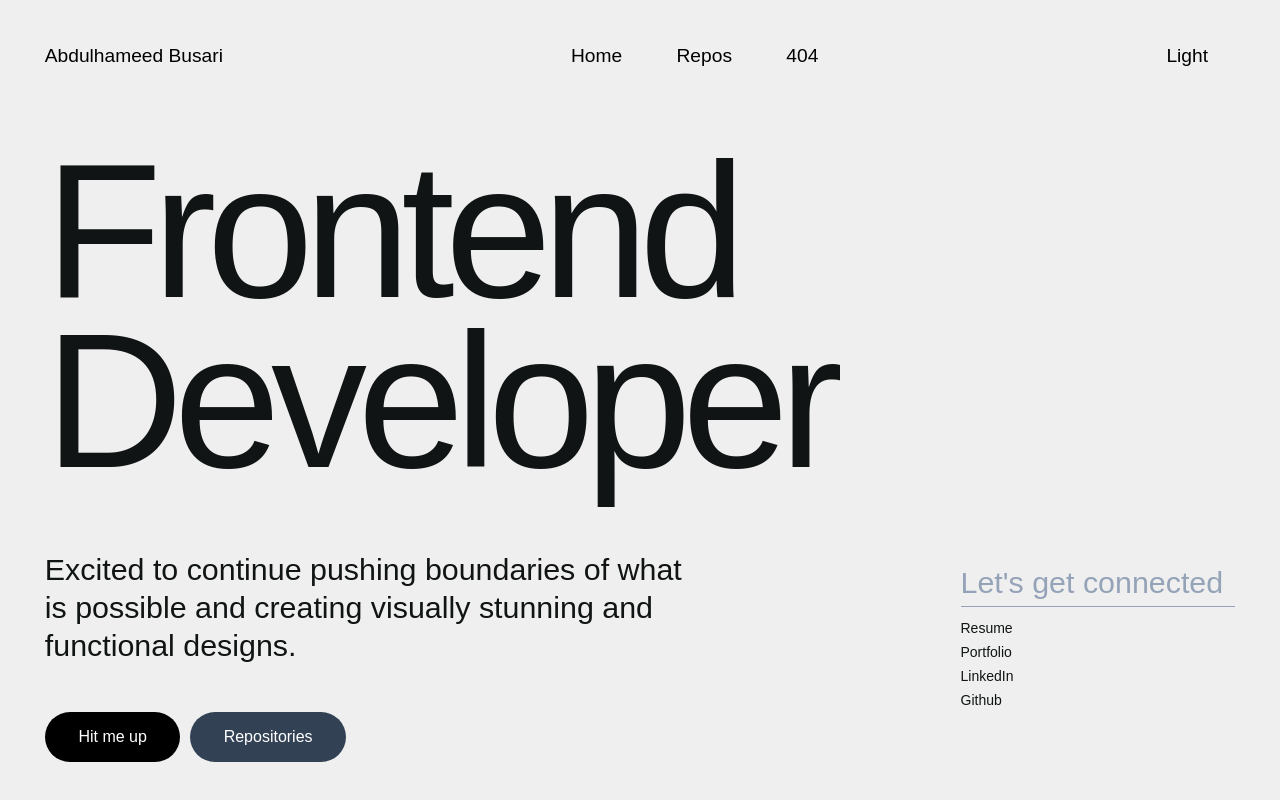
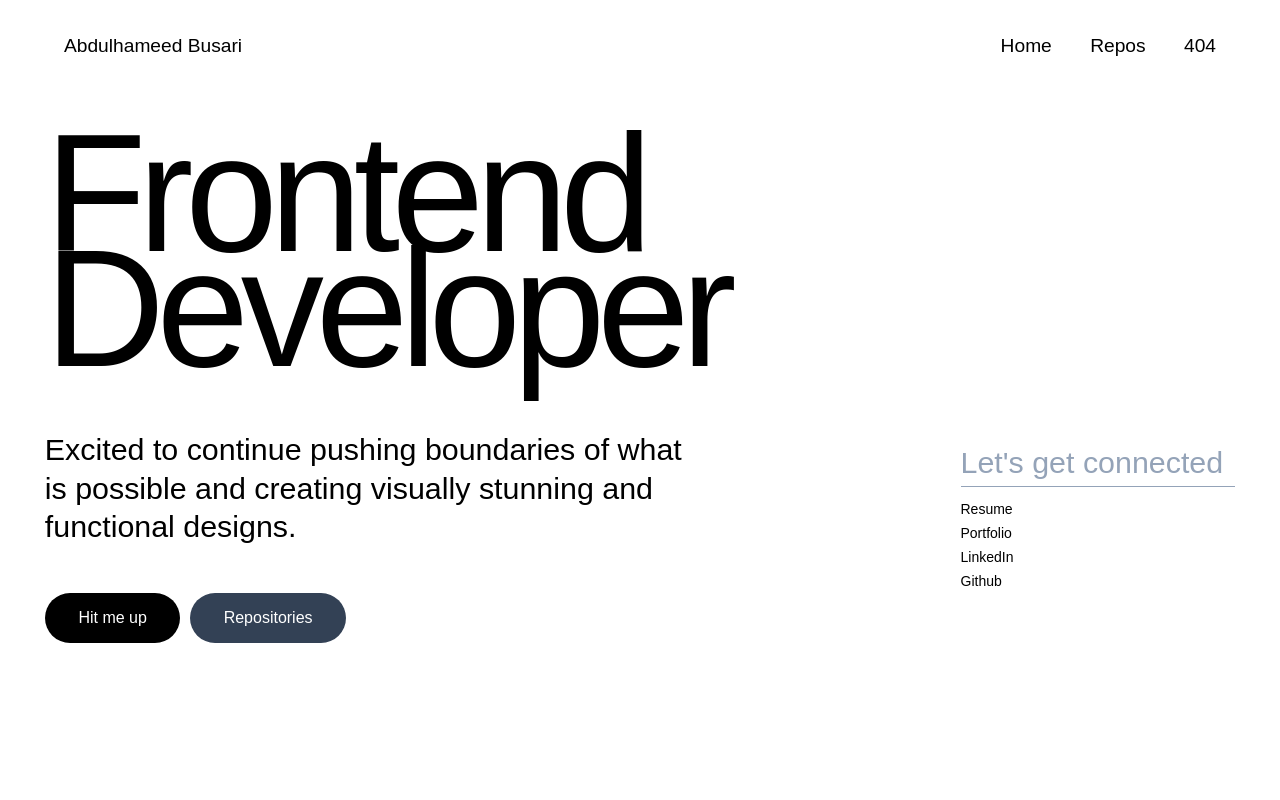
Before and after one commit to 0xlarmideh/vue-repos, a Vue app: page / in a window 1280 px wide. Built offline with nearby package versions, Linux system fonts and the light colour scheme; a web font is replaced by a local one.

Commit message:
Initialized and implemented AOS for animations

```diff
--- a/package.json
+++ b/package.json
@@ -10,6 +10,7 @@
   "dependencies": {
     "@fortawesome/fontawesome-free": "^6.3.0",
     "@mdi/font": "^7.1.96",
+    "aos": "^3.0.0-beta.6",
     "axios": "^1.3.4",
     "core-js": "^3.8.3",
     "vue": "^3.2.13",
--- a/src/App.vue
+++ b/src/App.vue
@@ -19,9 +19,5 @@ export default {
   padding: 0 1.4rem;
 }
 
-body {
-  color: #111414;
-  background-color: #efefef;
 
-}
 </style>
--- a/src/components/Button.vue
+++ b/src/components/Button.vue
@@ -1,5 +1,5 @@
 <template>
-  <button  :href="[link]" :class="['py-[.8rem]', 'px-[2.1rem]', 'rounded-full', 'text-white', className ]">{{ text }}</button>
+  <button  :href="[link]" :class="['py-[.8rem]', 'px-[2.1rem]', 'rounded-full', 'text-white',  className ]">{{ text }}</button>
 </template>
 
 <script>
--- a/src/components/Layout.vue
+++ b/src/components/Layout.vue
@@ -1,29 +1,31 @@
 <template>
-  <nav class="layout-navs py-[1.7rem] max-md:py-[.4rem] max-md:text-[16px]">
+  <nav class="layout-navs py-[1.7rem] max-md:py-[.4rem] max-md:text-[16px] text-black">
     <p class="layout-link name">Abdulhameed Busari</p>
     <div>
-      <router-link class="layout-link " to="/">Home</router-link>
+      <router-link class="layout-link  " to="/">Home</router-link>
     <router-link class="layout-link" to="/repositories">Repos</router-link>
     <router-link class="layout-link" to="/404">404</router-link>
   </div>
 
-    <div class="color-mode">
-    <p class="layout-link">Light</p>
-    </div>
   </nav>
 </template>
 
-<style>
+<script>
+
+
+export default {
+
+}
+</script>
+
+<style type="text/tailwindcss">
 nav {
   display: flex;
   justify-content: space-between;
   align-items: center;
   gap: 1rem;
   color: black;
-  /* padding: 0 1.4rem; */
-
-  /* padding: .8rem 0; */
-  margin: .9rem 0;
+  margin: .3rem 0;
 }
 
 .layout-navs {
@@ -31,25 +33,39 @@ nav {
 
 }
 .layout-link {
+  position: relative;
   list-style: none;
-  padding: 0 1.7rem;
+  margin: 0 1.2rem;
+  padding: 0 ;
   cursor: pointer;
   text-decoration: none;
-  color: black;
-  border-radius: 10px;
-  transition: border-color 0.2s ease-in-out;
-  /* margin: 1rem 0; */
 }
+
+  .layout-link::after {
+    content: "";
+    background: white;
+    height: 1.5px;
+    width: 0%;
+    left: 0;
+    bottom: -5px;
+    position:absolute;
+    transition-duration: .5s;
+  }
+
+  .layout-link:hover::after {
+    width: 100%;
+  }
+
 
 .name {
   padding-left: 0;
 }
 
-.layout-link:hover {
+/* .layout-link:hover {
   border-color: #ccc;
-}
+} */
 
-@media (max-width:801px)  {
+@media (max-width:987px)  {
   .layout-link {
     padding: 0 .6rem
   }
--- a/src/main.js
+++ b/src/main.js
@@ -3,5 +3,17 @@ import App from "./App.vue";
 import router from "./router";
 
 import './index.css'
+import AOS from 'aos';
+import 'aos/dist/aos.css';
+
+<script>
+  onCreated()
+  {AOS.init({
+    offset: 120, // offset (in px) from the original trigger point
+    delay: 300, // values from 0 to 3000, with step 50ms
+    duration: 2000, // values from 0 to 3000, with step 50ms
+    easing: "ease", // default easing for AOS animations
+  })}
+</script>;
 
 createApp(App).use(router).mount("#app");
--- a/src/views/AllRepos.vue
+++ b/src/views/AllRepos.vue
@@ -1,27 +1,33 @@
 <template>
   <Layout />
   <div class="repos-container">
-      <div class="loading-spinner" v-if="loading"><span class="loader" ></span></div>
-    <div class="mt-[6rem]" v-else>
+    <div class="loading-spinner" v-if="loading">
+      <span class="loader"></span>
+    </div>
+    <div class="mt-[10rem]" v-else>
       <div class="flex border-b-2 border-slate-300 gap-2">
         <SmallText text="Selected Works" className="font-regular pb-[.7rem]" />
         <Paragraph text="[5]" />
       </div>
 
       <ul>
-        <li class=" border-b-2 border-slate-300 py-[1.8rem]"
+        <li
+          class="border-b-2 border-slate-300 py-[1.8rem]"
           v-for="repo in paginatedRepos"
           :key="repo.id"
+          data-aos="fade-in"
+          data-aos-delay="550"
+          data-aos-duration="1500"
         >
           <router-link
-          class="capitalize text-[2.7rem] font-medium"
+            class="capitalize text-[2.7rem] font-medium"
             :to="{ name: 'single-repo', params: { id: repo.id } }"
             >{{ repo.name }}</router-link
           >
-          <Paragraph className="uppercase" :text= 'repo.language' />
+          <Paragraph className="uppercase" :text="repo.language" />
         </li>
       </ul>
-      <div class="flex gap-8 mt-[3rem]">
+      <div class="flex gap-8 mt-[3rem] mb-[8rem]">
         <button
           @click="currentPage--"
           :disabled="currentPage === 1"
@@ -52,7 +58,10 @@ import SmallText from "@/components/typography/SmallText.vue";
 export default {
   name: "AllRepos",
   components: {
-    Layout, SmallText, Paragraph, Heading
+    Layout,
+    SmallText,
+    Paragraph,
+    Heading,
   },
   data() {
     return {
@@ -65,7 +74,7 @@ export default {
   },
   methods: {
     async fetchRepositories() {
-    await new Promise((resolve) => setTimeout(resolve, 2000));
+      await new Promise((resolve) => setTimeout(resolve, 1700));
       this.loading = true;
       try {
         const response = await axios.get(
@@ -94,6 +103,4 @@ export default {
 };
 </script>
 
-<style>
-
-</style>
+<style></style>
--- a/src/views/HomePage.vue
+++ b/src/views/HomePage.vue
@@ -1,35 +1,38 @@
 <template>
   <div>
     <Layout />
-    <div class="mt-[3rem] max-md:mt-[10rem]">
-      <div>
-        <h1 class="front-page-heading tracking-tighter">Frontend</h1>
-        <h1 class="front-page-heading tracking-tighter">Developer</h1>
-      </div>
+    <div class="mt-[3rem] max-md:mt-[10rem]" data-aos="fade-in">
+      <h1 class="front-page-heading tracking-tighter">Frontend</h1>
+      <h1 class="front-page-heading tracking-tighter">Developer</h1>
     </div>
-    <div class="grid grid-cols-[1fr,0.3fr] mt-[4rem] max-md:block">
-      <SmallText
+    <div class="grid grid-cols-[1fr,0.3fr] mt-[4rem] max-md:block"
+    >
+      <div data-aos="zoom-in-left" data-aos-delay="350"
+    data-aos-duration="1000"><SmallText
         className="w-[70%] max-md:w-full max-md:text-[1.4rem] mb-[2rem] leading-[2.4rem]"
         text="Excited to continue pushing boundaries of what is possible and creating visually stunning and functional designs."
-      />
-      <div class="socials">
+      /></div>
+      <div class="socials"
+      data-aos="zoom-in-right" data-aos-delay="350"
+    data-aos-duration="1000">
         <SmallText
           text="Let's get connected"
           className="border-slate-400 text-[1.4rem] border-b-[1px] py-[.4rem] my-[.6rem] text-slate-400"
         />
-        <Link className="" title="Resume" link="" /><br>
-        <Link title="Portfolio" link="www.larmideh.me" /><br>
-        <Link title="LinkedIn" link="www.linkedin.com/in/larmideh" /><br>
-        <Link title="Github" link="github.com/0xlarmideh" /><br>
+        <Link className="" title="Resume" link="" /><br />
+        <Link title="Portfolio" link="www.larmideh.me" /><br />
+        <Link title="LinkedIn" link="www.linkedin.com/in/larmideh" /><br />
+        <Link title="Github" link="github.com/0xlarmideh" /><br />
       </div>
     </div>
-    <div class="max:md-block">
-      <Btn className="bg-black mr-[.6rem]" text="Hit me up" />
+    <div class="max:md-block mb-[3.6rem]" data-aos="fade-in" data-aos-delay="350"
+    data-aos-duration="1500">
+      <Btn
+        className="bg-black mr-[.6rem]"
+        text="Hit me up"
+      />
       <router-link to="/repositories"
-        ><Btn
-          className="bg-slate-700"
-          link="/repositories"
-          text="Repositories"
+        ><Btn className="bg-slate-700" link="/repositories" text="Repositories"
       /></router-link>
     </div>
   </div>
@@ -58,13 +61,13 @@ export default {
 <style>
 .front-page-heading {
   /* font-size: 200px; */
-  font-size: 15vw;
+  font-size: 13vw;
   /* font-size: 15em; */
   font-weight: 500;
-  line-height: 170px;
+  line-height: 9vw;
 }
 
-@media (max-width: 801px) {
+@media (max-width: 987px) {
   .front-page-heading {
     font-size: 16vw;
     line-height: 13vw;
--- a/src/views/NotFound.vue
+++ b/src/views/NotFound.vue
@@ -1,6 +1,9 @@
 <template>
   <Layout />
-  <div class="grid grid-cols-[1fr,1fr] max-md:block error-page">
+  <div class="grid grid-cols-[1fr,1fr] max-md:block error-page"
+  data-aos="zoom-in"
+  data-aos-delay="550"
+  data-aos-duration="1000">
     <div class="img-container">
       <img src="../assets/404.svg" alt="404" class="img-404 " />
     </div>
--- a/src/views/SingleRepo.vue
+++ b/src/views/SingleRepo.vue
@@ -1,12 +1,15 @@
 <template>
   <Layout />
   <div class="loading-spinner" v-if="loading"><span class="loader"></span></div>
-  <div v-else>
-    <div>
-      <p class="desc">{{ repository.description }}</p>
-      <p class="rep"><strong>Language:</strong> {{ repository.language }}</p>
+  <div v-else data-aos="fade-in">
+    <div class="mt-[10rem]">
+      <Paragraph :text="repository.language" className="uppercase" />
+      <SmallText className="text-[4.4rem] pt-[2.7rem] pb-[3.3rem] leading-[3.5rem] font-medium" :text='repository.name'/>
+      <Paragraph :text="repository.description" className="text-[2.4rem] leading-[2.8rem] w-[65%] mt-[2.7rem]" />
 
-      <button @click="redirectToHome"><Btn  className="bg-black" text="Back Home" /></button>
+
+
+      <button class="my-[3rem]" @click="redirectToRepos"><Btn  className="bg-black" text="Back to Repos" /></button>
     </div>
   </div>
 </template>
@@ -15,6 +18,7 @@ import Layout from "../components/Layout.vue";
 import Paragraph from "@/components/typography/Paragraph.vue";
 import SmallText from "@/components/typography/SmallText.vue";
 import Btn from "@/components/Button.vue";
+
 
 export default {
   name: "SingleRepo",
@@ -31,7 +35,7 @@ export default {
     Btn,
   },
   async created() {
-    await new Promise((resolve) => setTimeout(resolve, 2000));
+    await new Promise((resolve) => setTimeout(resolve, 1700));
     const response = await fetch(
       `https://api.github.com/repositories/${this.$route.params.id}`
     );
@@ -40,8 +44,8 @@ export default {
     this.loading = false;
   },
   methods: {
-    redirectToHome() {
-      this.$router.push("/");
+    redirectToRepos() {
+      this.$router.push("/repositories");
     },
   },
 };
@@ -64,7 +68,8 @@ export default {
   content: "";
   display: block;
   border: 24px solid transparent;
-  border-color: transparent transparent #fff #fff;
+  border-color: transparent transparent black black;
+  /* border-color: transparent transparent #fff #fff; */
   position: absolute;
   left: 0;
   top: 0;
@@ -73,7 +78,8 @@ export default {
 .loader:before {
   left: -1px;
   top: 1px;
-  border-color: #fff #fff transparent transparent;
+  /* border-color: #fff #fff transparent transparent; */
+  border-color: black black transparent transparent;
   animation-name: mvrx;
 }
 @keyframes mvx {
--- a/tailwind.config.js
+++ b/tailwind.config.js
@@ -2,6 +2,16 @@
 
 // tailwind.config.js
 module.exports = {
+  screens: {
+    md: "987px",
+    // => @media (min-width: 640px) { ... }
+
+    // laptop: "1024px",
+    // // => @media (min-width: 1024px) { ... }
+
+    laptop: "1280px",
+    // => @media (min-width: 1280px) { ... }
+  },
   purge: [],
   purge: ["./index.html", "./src/**/*.{vue,js,ts,jsx,tsx}"],
   darkMode: false, // or 'media' or 'class'
```
Also changed, not shown: 1 other file (tests, documents, lock files or other folders).
